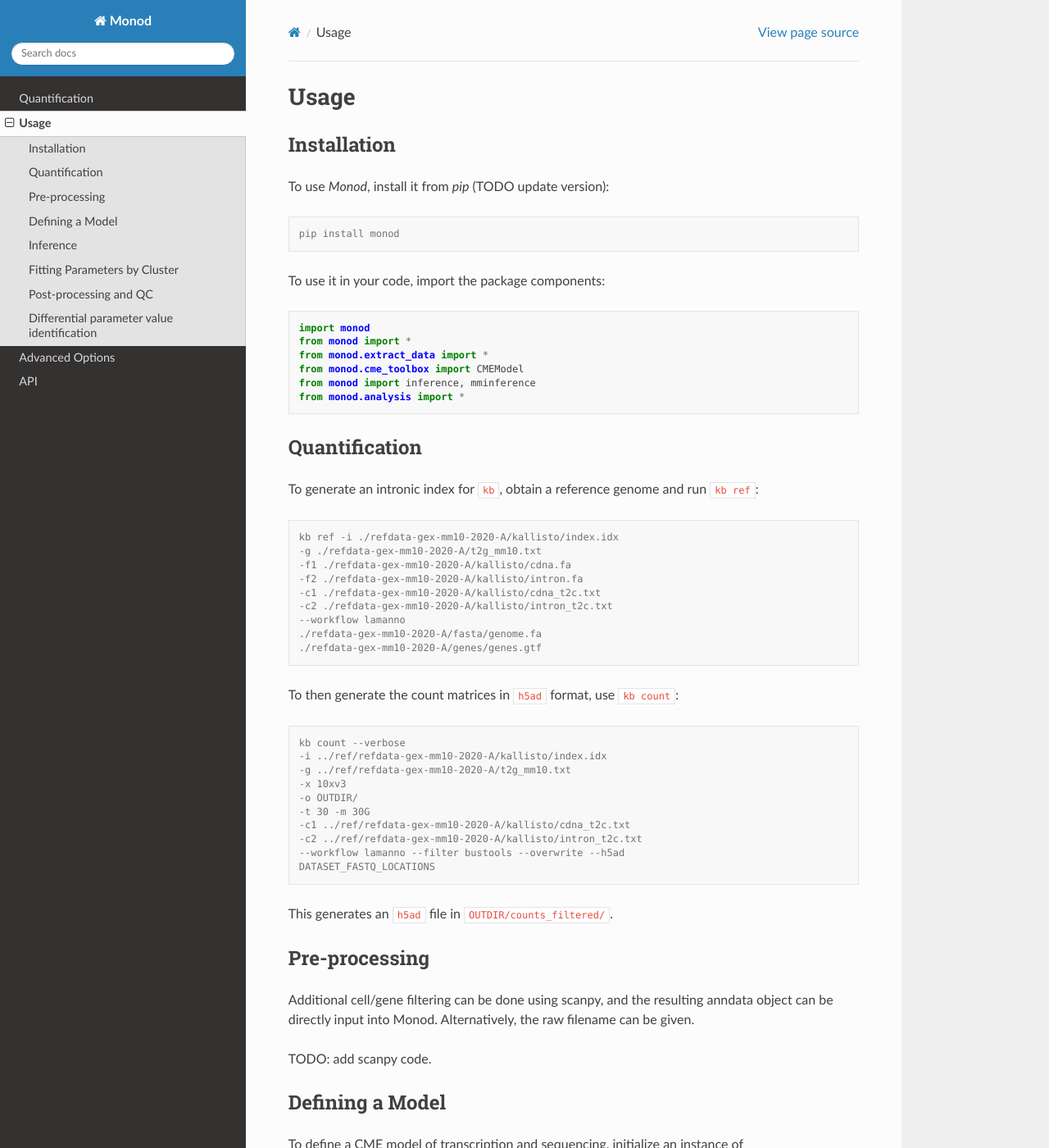
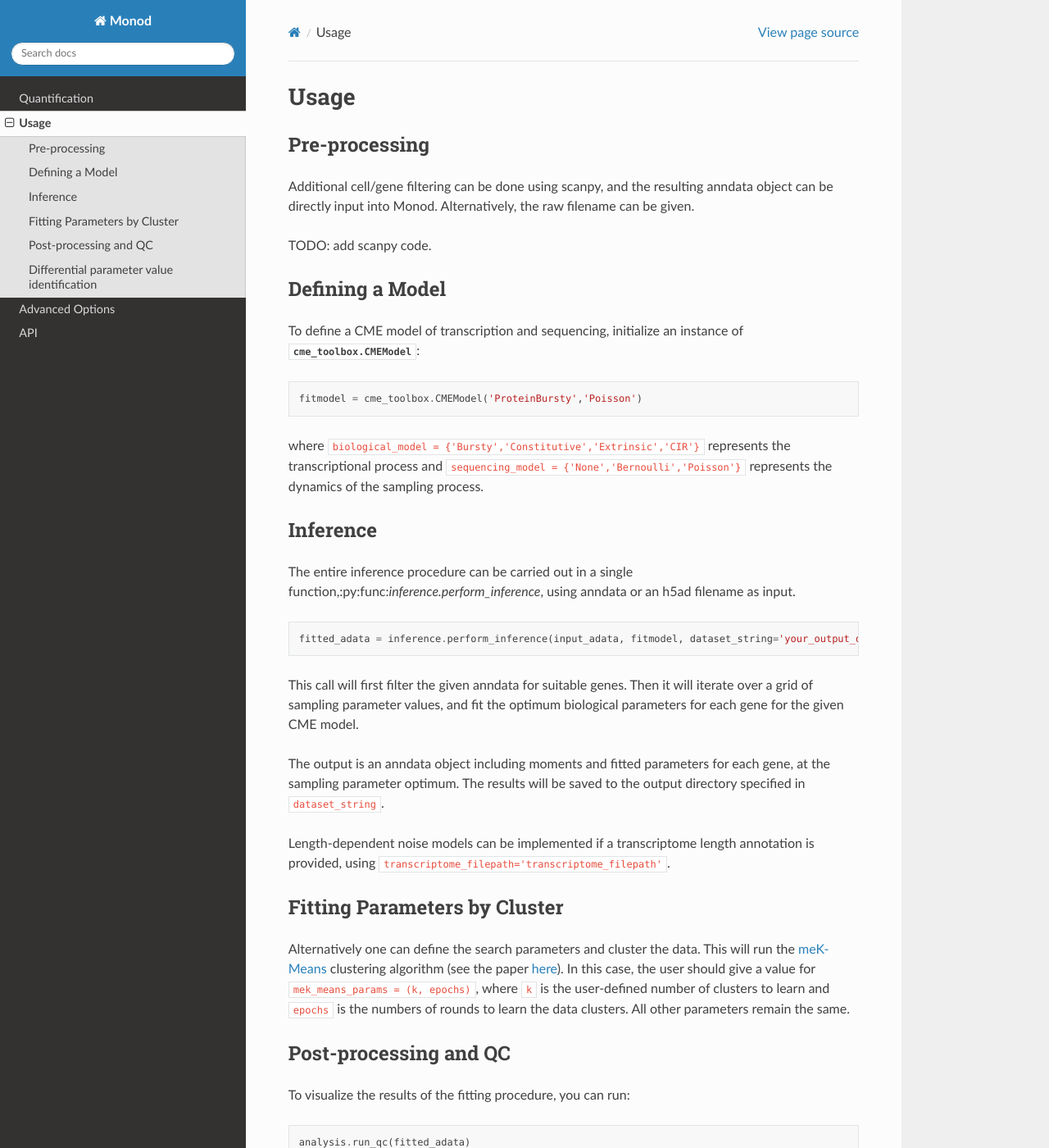
Before and after one commit to pachterlab/monod_examples, a Sphinx documentation site: the page built from docs/source/usage.rst, in a window 1280 px wide and 1400 px high. Shown: the whole window at 82% size. Built offline with Sphinx 7.4.7 and the Read the Docs theme 3.1.0, drawn with Linux system fonts in a browser that asks for light colours; pages that are not in the unit, such as notebooks, are missing from menus.

Commit message:
Update usage.rst

```diff
--- a/docs/source/usage.rst
+++ b/docs/source/usage.rst
@@ -1,60 +1,5 @@
 Usage
 =====
-
-.. _installation:
-
-Installation
-------------
-
-To use *Monod*, install it from `pip` (TODO update version):
-
-.. code-block:: console
-
- pip install monod
-
-To use it in your code, import the package components:
-
-.. code-block:: python
-
- import monod
- from monod import *
- from monod.extract_data import *
- from monod.cme_toolbox import CMEModel
- from monod import inference, mminference
- from monod.analysis import *
-
-Quantification
-----------------
-To generate an intronic index for ``kb``, obtain a reference genome and run ``kb ref``:
-
-.. code-block:: console
-
- kb ref -i ./refdata-gex-mm10-2020-A/kallisto/index.idx
- -g ./refdata-gex-mm10-2020-A/t2g_mm10.txt
- -f1 ./refdata-gex-mm10-2020-A/kallisto/cdna.fa
- -f2 ./refdata-gex-mm10-2020-A/kallisto/intron.fa
- -c1 ./refdata-gex-mm10-2020-A/kallisto/cdna_t2c.txt
- -c2 ./refdata-gex-mm10-2020-A/kallisto/intron_t2c.txt
- --workflow lamanno
- ./refdata-gex-mm10-2020-A/fasta/genome.fa
- ./refdata-gex-mm10-2020-A/genes/genes.gtf
-
-To then generate the count matrices in ``h5ad`` format, use ``kb count``:
-
-.. code-block:: console
-
-   kb count --verbose
-   -i ../ref/refdata-gex-mm10-2020-A/kallisto/index.idx
-   -g ../ref/refdata-gex-mm10-2020-A/t2g_mm10.txt
-   -x 10xv3
-   -o OUTDIR/
-   -t 30 -m 30G
-   -c1 ../ref/refdata-gex-mm10-2020-A/kallisto/cdna_t2c.txt
-   -c2 ../ref/refdata-gex-mm10-2020-A/kallisto/intron_t2c.txt
-   --workflow lamanno --filter bustools --overwrite --h5ad
-   DATASET_FASTQ_LOCATIONS
-
-This generates an ``h5ad`` file in ``OUTDIR/counts_filtered/``.
 
 Pre-processing
 ----------------
```
